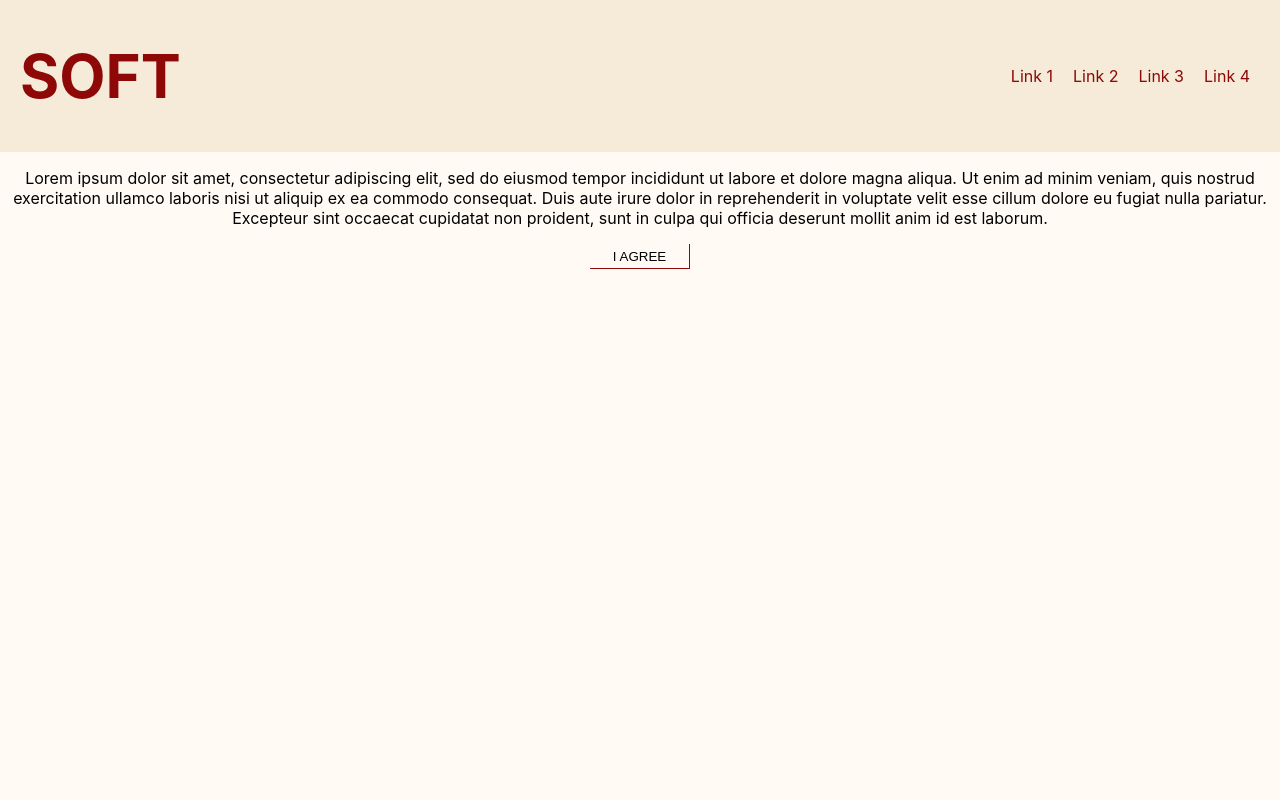
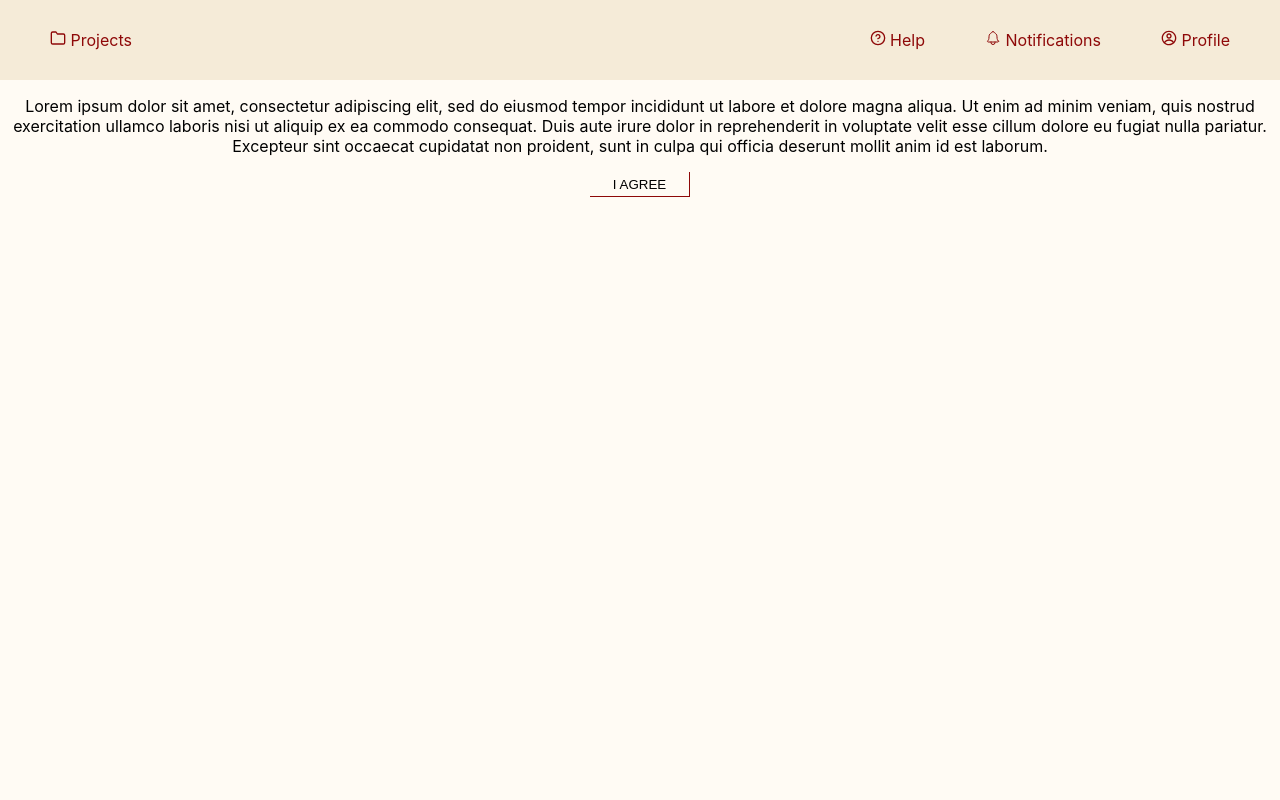
Before and after one commit to prime734/Software-Organiser, a React (Create React App) app in the folder soft/: page / in a window 1280 px wide. Shown: the top 800 px of the page. Built offline with nearby package versions, Linux system fonts and the light colour scheme.

Commit message:
Header updated

```diff
--- a/soft/package.json
+++ b/soft/package.json
@@ -9,6 +9,7 @@
     "firebase": "^9.9.3",
     "react": "^18.2.0",
     "react-dom": "^18.2.0",
+    "react-icons": "^4.4.0",
     "react-router-dom": "^6.3.0",
     "react-scripts": "5.0.1",
     "web-vitals": "^2.1.4"
--- a/soft/src/Components/Header/Header.css
+++ b/soft/src/Components/Header/Header.css
@@ -16,18 +16,24 @@ header {
     display: flex;
     justify-content: center;
 }
+.left-header {
+    align-items: center;
+    display: flex;
+    justify-content: center;
+}
 
 /*--------------------------------------------------*/
 
 .link {
     color: #8E0808;
-    margin: 10px;
+    margin: 30px;
     text-decoration: none;
 }
 
 .link:hover {
     color: #8E0808;
-    text-decoration: underline;
+    /* text-decoration: underline; */
+    transform:  scale(1.3);
 }
 
 .title-header {
--- a/soft/src/Components/Header/Header.js
+++ b/soft/src/Components/Header/Header.js
@@ -1,25 +1,37 @@
 import { Link } from "react-router-dom";
+import { FiFolder, FiHelpCircle } from "react-icons/fi";
+import { IoNotificationsOutline } from "react-icons/io5";
+import { CgProfile } from "react-icons/cg";
 
-import './Header.css';
+import "./Header.css";
 
 function Header() {
   return (
     <div className="Header">
       <header className="App-header">
-                <div className = "left-header">
-
-                    <h1 className="title-header">SOFT</h1>
+        <div className="left-header">
+          <Link to="/page2" class="link">
+            <FiFolder />
+            &nbsp;Projects
+          </Link>
+          <br />
         </div>
-                <div className = "right-header">
-                    <div className = "links-header">
-                        <Link to="/page2" class = "link">Link 1</Link>
+        <div className="right-header">
+          <div className="links-header">
+            <Link to="/page2" class="link">
+              <FiHelpCircle />
+              &nbsp;Help
+            </Link>
             <br />
-                        <Link to="/page2" class = "link">Link 2</Link>
+            <Link to="/page2" class="link">
+              <IoNotificationsOutline />
+              &nbsp;Notifications
+            </Link>
             <br />
-                        <Link to="/page2" class="link">Link 3</Link>
-                        <br />
-                        <Link to="/page2" class="link">Link 4</Link>
-
+            <Link to="/page2" class="link">
+              <CgProfile />
+              &nbsp;Profile
+            </Link>
           </div>
         </div>
       </header>
--- a/soft/src/Screens/Landing/Landing.js
+++ b/soft/src/Screens/Landing/Landing.js
@@ -1,6 +1,6 @@
 import { useNavigate } from "react-router-dom";
 
-import "./SplashScreen.css";
+import "./Landing.css";
 import Header from "../../Components/Header/Header";
 import Footer from "../../Components/Footer/Footer";
 
```
Also changed, not shown: 1 other file (tests, documents, lock files or other folders). Lines whose indentation alone changed are shown as unchanged.
